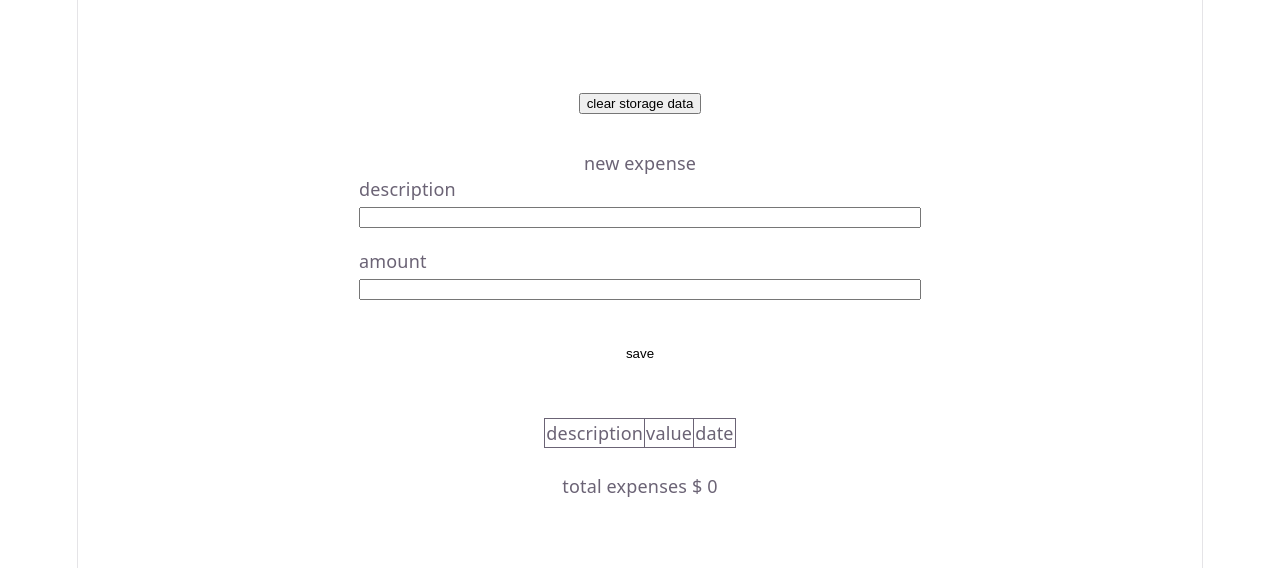
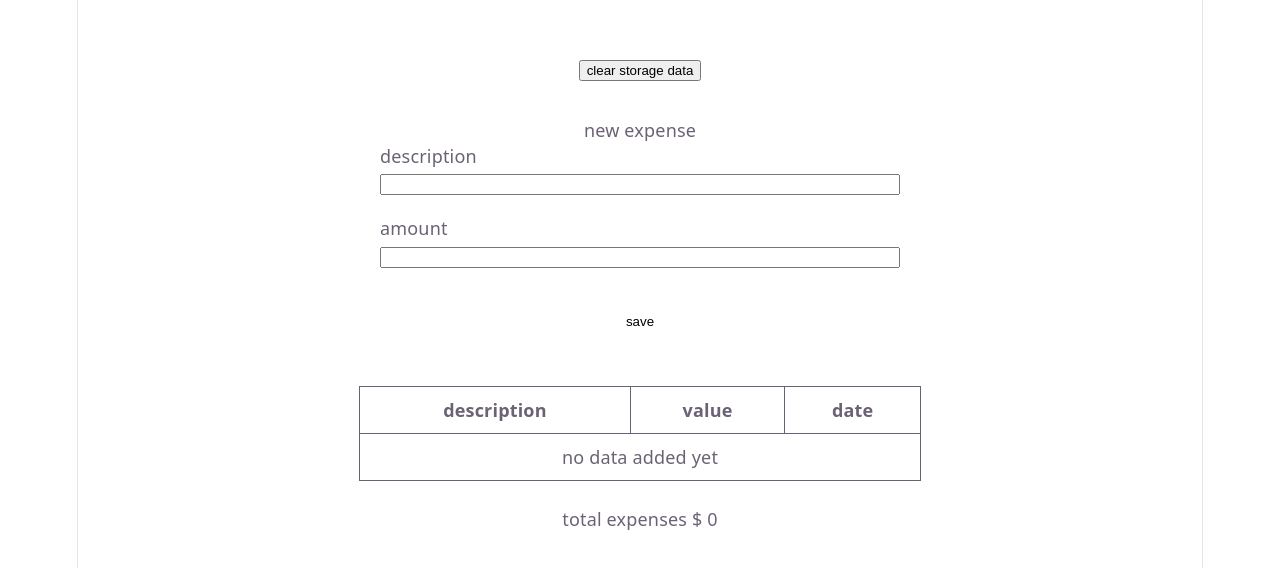
Before and after one commit to ferneymorenocarrion-gif/finance-app, a Svelte app: page / in a window 1280 px wide. Shown: the part 104-672 px from the top of the page. Built offline with nearby package versions, Linux system fonts and the light colour scheme.

Commit message:
update table styles

```diff
--- a/src/App.svelte
+++ b/src/App.svelte
@@ -22,12 +22,13 @@
 <table>
   <thead>
     <tr>
-      <td>description</td>
-      <td>value</td>
-      <td>date</td>
+      <th>description</th>
+      <th>value</th>
+      <th>date</th>
     </tr>
   </thead>
   <tbody>
+    {#if $expenses.length > 0}
       {#each $expenses as expense}
       <tr>
         <td>{expense.description}</td>
@@ -35,6 +36,11 @@
         <td>{formatDate(expense.expenseCreation)}</td>
       </tr>
       {/each}
+    {:else}
+      <tr>
+      <td colspan="3">no data added yet</td>
+    </tr>
+    {/if}
   </tbody>
 </table>
 <div class="total-expenses">
@@ -46,8 +52,10 @@
 <style lang="scss">
 table, td, th {
     border: 1px solid;
+    padding: 10px;
   }
   table {
     border-collapse: collapse;
+    width: 50%;
   }
 </style>
--- a/src/app.css
+++ b/src/app.css
@@ -48,6 +48,10 @@
   #social .button-icon {
     filter: invert(1) brightness(2);
   }
+}
+
+* {
+  box-sizing: border-box;
 }
 
 body {
```
Lines whose indentation alone changed are shown as unchanged.
